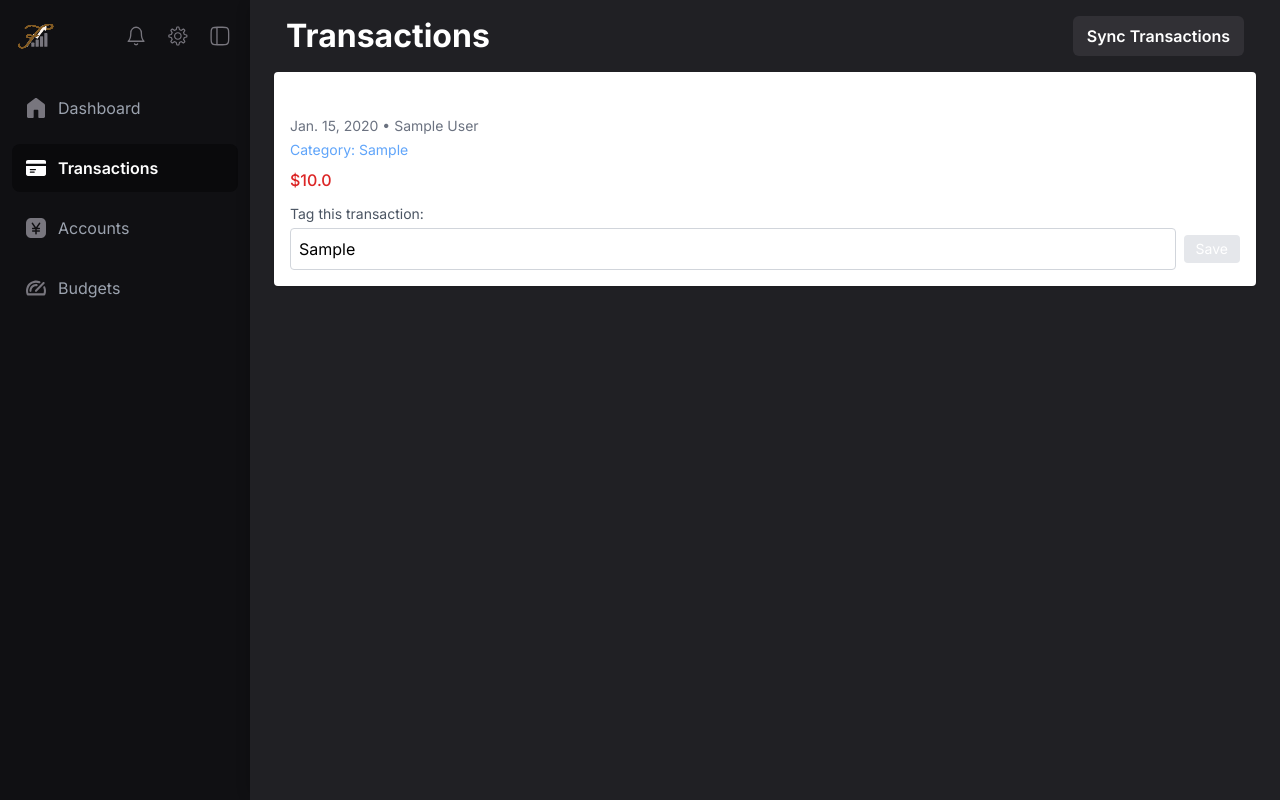
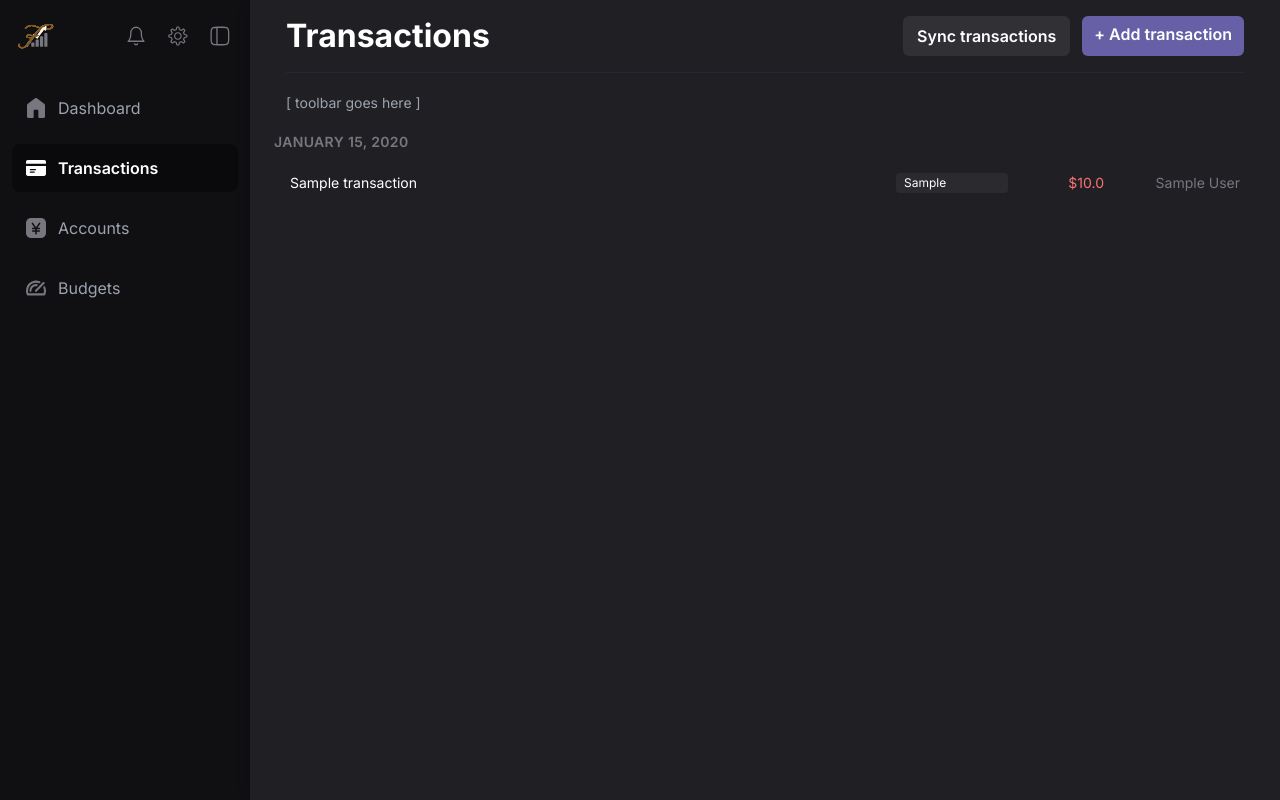
Before and after one commit to xavierAshkar/findash-mvp, a Django app: page /transactions/ in a window 1280 px wide. Run offline with Django 5.2, Linux system fonts and the light colour scheme; a user stored in the database is signed in; tables that the repository leaves empty hold one stand-in row (values such as "Sample post"); parts of the project's set-up code (start-up, migrations or seed data) failed here and were passed over; some libraries are stand-ins or nearby versions.

Commit message:
Add: Add transaction button, fix header, ad space for filter section, rework ui layout of transactions towards final figma design

```diff
--- a/core/templates/core/transactions.html
+++ b/core/templates/core/transactions.html
@@ -3,13 +3,14 @@
 
 {% block title %}Transactions{% endblock %}
 
+{% block header_class %}h-[132px]{% endblock %}
 
 {% block header %}
-  <div class="flex items-center justify-between w-full">
+  <div class="flex items-center justify-between w-full h-[72px]">
     <h1 class="text-[32px] font-bold">Transactions</h1>
 
-
-    <div class="flex gap-[12px] ">
+    <div class="flex gap-[12px]">
+      <!-- Sync Transactions -->
       <form
         hx-post="{% url 'plaid:fetch_transactions' %}"
         hx-swap="none"
@@ -21,54 +22,72 @@
           type="submit"
           class="text-[16px] px-[12px] py-[6px] font-semibold rounded-md bg-cardHeader border-[2px] border-transparent hover:bg-hoverBg hover:border-cardHeader hover:shadow transition cursor-pointer"
         >
-          Sync Transactions
+          Sync transactions
         </button>
       </form>
+
+      <!-- Add Transaction -->
+      <a
+        href="{% url 'core:add_transaction' %}"
+        class="text-[16px] px-[12px] py-[6px] font-semibold rounded-md bg-accent text-white hover:bg-opacity-70 transition"
+      >
+        + Add transaction
+      </a>
     </div>
+  </div>
+
+  <!-- Toolbar section (60px) -->
+  <div class="flex items-center h-[60px] border-t border-gray-800">
+    <span class="text-sm text-gray-400">[ toolbar goes here ]</span>
   </div>
 {% endblock %}
 
 
 {% block content %}
-  {% if transactions %}
-  <ul class="space-y-4">
-    {% for txn in transactions %}
-      <li class="bg-white shadow rounded p-4">
-        <div class="font-semibold text-lg">{{ txn.name }}</div>
-        <div class="text-sm text-gray-500">
-          {{ txn.date }} • {{ txn.account.name }}
-        </div>
-        <div class="mt-1 text-sm text-blue-400">
-          Category:
-          {% if txn.category_main %}
-            {{ txn.category_main }}
-          {% elif txn.user_tag %}
-            {{ txn.user_tag }}
-          {% else %}
-            Uncategorized
-          {% endif %}
-        </div>
-        <div class="mt-2 font-medium {% if txn.amount > 0 %}text-red-600{% else %}text-green-600{% endif %}">
+  {% if grouped_transactions %}
+    <div class="space-y-6">
+      {% for date, txns in grouped_transactions.items %}
+        <div>
+          <h2 class="text-sm font-semibold text-textSubtle uppercase tracking-wide mb-2">
+            {{ date|date:"F j, Y" }}
+          </h2>
+
+          <ul class="space-y-1">
+            {% for txn in txns %}
+              <li class="bg-cardBg rounded px-4 py-3 flex items-center justify-between text-sm text-textMain hover:bg-hoverBg transition">
+
+                <!-- Transaction Name -->
+                <div class="flex-1 truncate">{{ txn.name }}</div>
+
+                <!-- Tag Form -->
+                <form method="post" action="{% url 'core:tag_transaction' txn.id %}" class="mx-4">
+                  {% csrf_token %}
+                  <input
+                    type="text"
+                    name="tag"
+                    value="{{ txn.user_tag|default:'' }}"
+                    placeholder="tag"
+                    class="bg-[#2A2A2F] border-none text-white px-2 py-[2px] rounded text-xs w-28 focus:outline-none"
+                    onkeydown="if(event.key==='Enter'){ this.form.submit(); }"
+                  />
+                </form>
+
+                <!-- Amount -->
+                <div class="w-[80px] text-right {% if txn.amount > 0 %}text-red-400{% else %}text-green-400{% endif %}">
                   ${{ txn.amount }}
                 </div>
 
-
-        <!-- Add tag form -->
-        <form method="post" action="{% url 'core:tag_transaction' txn.id %}" class="mt-3">
-          {% csrf_token %}
-          <label class="text-sm text-gray-600 block">Tag this transaction:</label>
-          <div class="flex items-center gap-2 mt-1">
-            <input type="text" name="tag" value="{{ txn.user_tag|default:'' }}" placeholder="e.g. groceries" class="border border-gray-300 p-2 rounded w-full bg-white text-black"
-              class="border px-2 py-1 rounded text-sm w-48" />
-            <button type="submit" class="text-sm bg-gray-200 hover:bg-gray-300 px-3 py-1 rounded">Save</button>
+                <!-- Account Name -->
+                <div class="w-[120px] text-right text-textSubtle ml-4 truncate">
+                  {{ txn.account.name }}
                 </div>
-        </form>
               </li>
             {% endfor %}
           </ul>
+        </div>
+      {% endfor %}
+    </div>
   {% else %}
-  <p class="text-gray-600">You don’t have any transactions to show.</p>
+    <p class="text-textSubtle">You don’t have any transactions to show.</p>
   {% endif %}
-
-
 {% endblock %}
--- a/core/urls.py
+++ b/core/urls.py
@@ -19,12 +19,14 @@ urlpatterns = [
 
 
     # Transactions view
-    path("transactions/", views.transactions, name="transactions"),
+    path("transactions/", views.transactions_view, name="transactions"),
+
+    # Adding a transaction
+    path("transactions/new/", views.add_transaction_view, name="add_transaction"),
 
     # Tagging a transaction
     path("transactions/tag/<int:transaction_id>/", views.tag_transaction, name="tag_transaction"),
 
-
     # Budgets view
     path('budgets/', views.budgets, name='budgets'),
 ]
--- a/core/views.py
+++ b/core/views.py
@@ -23,7 +23,8 @@ from .models import Budget
 
 # Other
 from decimal import Decimal
-
+from itertools import groupby
+from operator import attrgetter
 
 @login_required
 def dashboard(request):
@@ -100,10 +101,47 @@ def accounts_view(request):
 
 
 @login_required
-def transactions(request):
+def transactions_view(request):
     transactions = Transaction.objects.filter(
-        account__plaid_item__user=request.user).order_by("-date")[:50]
-    return render(request, "core/transactions.html", {"transactions": transactions})
+        account__plaid_item__user=request.user
+    ).order_by("-date", "-id")  # Sort by date first
+
+    # Group transactions by date
+    grouped_transactions = {}
+    for date, txns in groupby(transactions, key=attrgetter('date')):
+        grouped_transactions[date] = list(txns)
+
+    return render(request, "core/transactions.html", {
+        "grouped_transactions": grouped_transactions,
+    })
+
+@login_required
+def add_transaction_view(request):
+    accounts = Account.objects.filter(plaid_item__user=request.user)
+
+    if request.method == "POST":
+        name = request.POST.get("name")
+        amount = request.POST.get("amount")
+        date = request.POST.get("date")
+        category = request.POST.get("category")
+        tag = request.POST.get("tag")
+        account_id = request.POST.get("account")
+
+        if all([name, amount, date, account_id]):
+            account = get_object_or_404(Account, id=account_id, plaid_item__user=request.user)
+            Transaction.objects.create(
+                name=name,
+                amount=Decimal(amount),
+                date=date,
+                category_main=category,
+                user_tag=tag,
+                account=account,
+            )
+            return redirect("core:transactions")
+
+    return render(request, "core/add_transaction.html", {
+        "accounts": accounts
+    })
 
 @require_POST
 @login_required
--- a/plaid_link/views.py
+++ b/plaid_link/views.py
@@ -148,10 +148,6 @@ def fetch_accounts(request):
     Fetches the user's financial accounts from all PlaidItems
     and stores/updates them in the database.
     """
-    from django.conf import settings
-    import traceback
-    print("🔍 DEBUG mode is:", settings.DEBUG)
-
     try:
         # Get all PlaidItems for the user
         plaid_items = PlaidItem.objects.filter(user=request.user)
--- a/templates/base_app.html
+++ b/templates/base_app.html
@@ -265,12 +265,8 @@
         <!-- Main Content -->
         <div class="flex-1 flex flex-col shadow-left-lg z-10">
           <!-- Header -->
-          <header class="bg-primaryBg h-[72px] flex items-center justify-between px-[36px]">
-            {% block header %}
-              <h1 class="text-xl font-semibold">
-                Welcome back, {{ request.user.first_name|default:request.user.email }}
-              </h1>
-            {% endblock %}
+          <header class="{% block header_class %}h-[72px]{% endblock %} bg-primaryBg flex flex-col justify-center px-[36px]">
+            {% block header %}{% endblock %}
           </header>
 
           <!-- Body Content -->
```
Also changed, not shown: core/templates/core/add_transaction.html (added, +53 -0 lines). Lines whose indentation alone changed are shown as unchanged.
